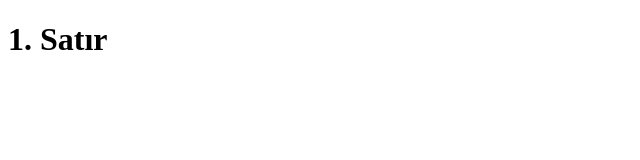
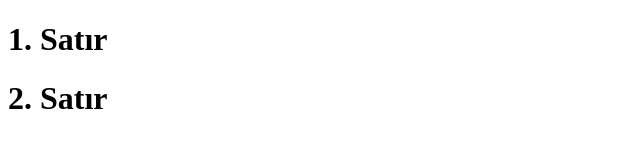
Before and after one commit to emredemir1122/WebDevGitDeneme, a plain HTML site: page index.html in a window 1280 px wide. Shown: the whole page, without its empty margins (0-640 px from the left). Drawn offline with Linux system fonts and the light colour scheme.

Commit message:
version 2

```diff
--- a/index.html
+++ b/index.html
@@ -6,5 +6,6 @@
   </head>
   <body>
     <h1>1. Satır</h1>
+    <h1>2. Satır</h1>
   </body>
 </html>
```
